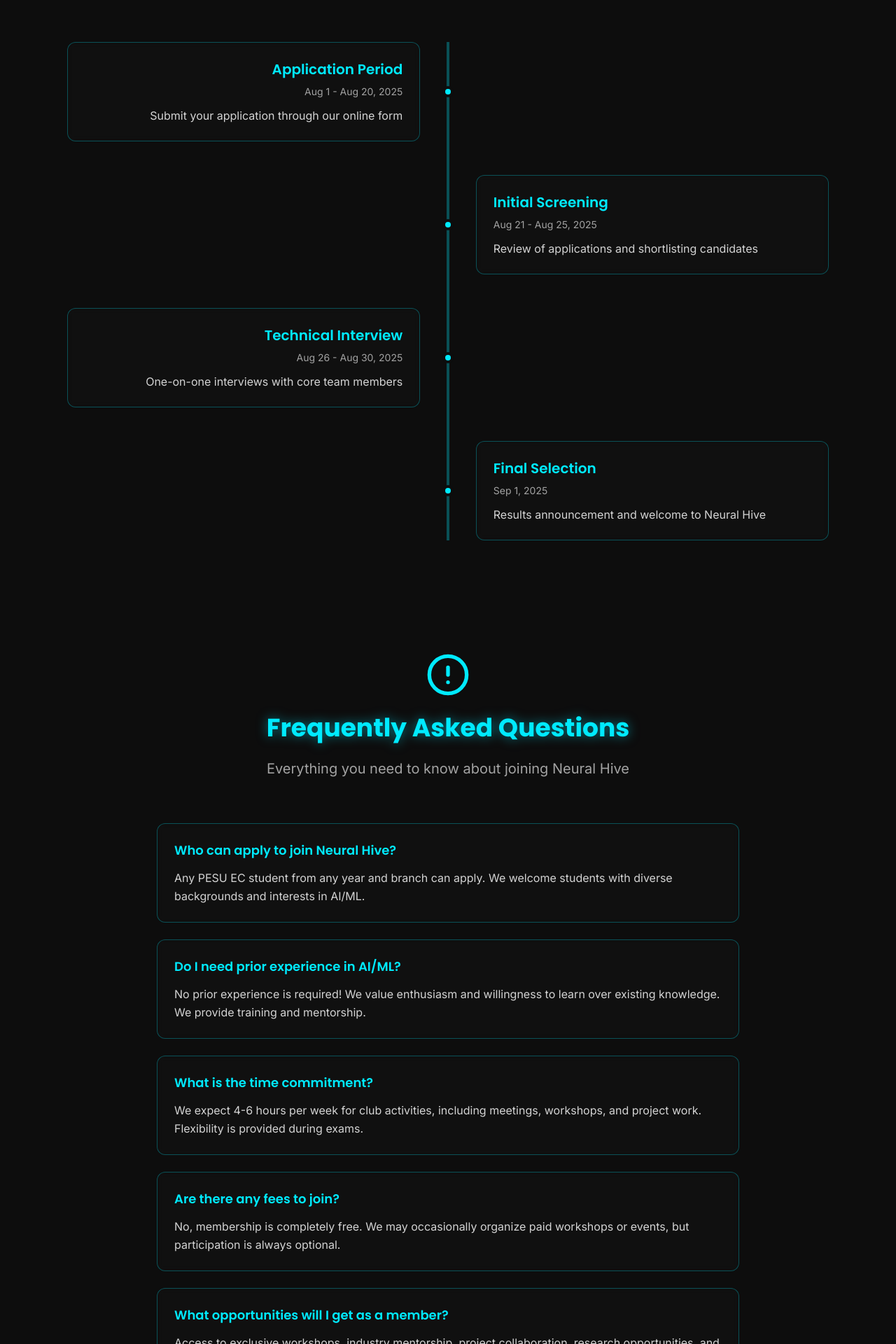
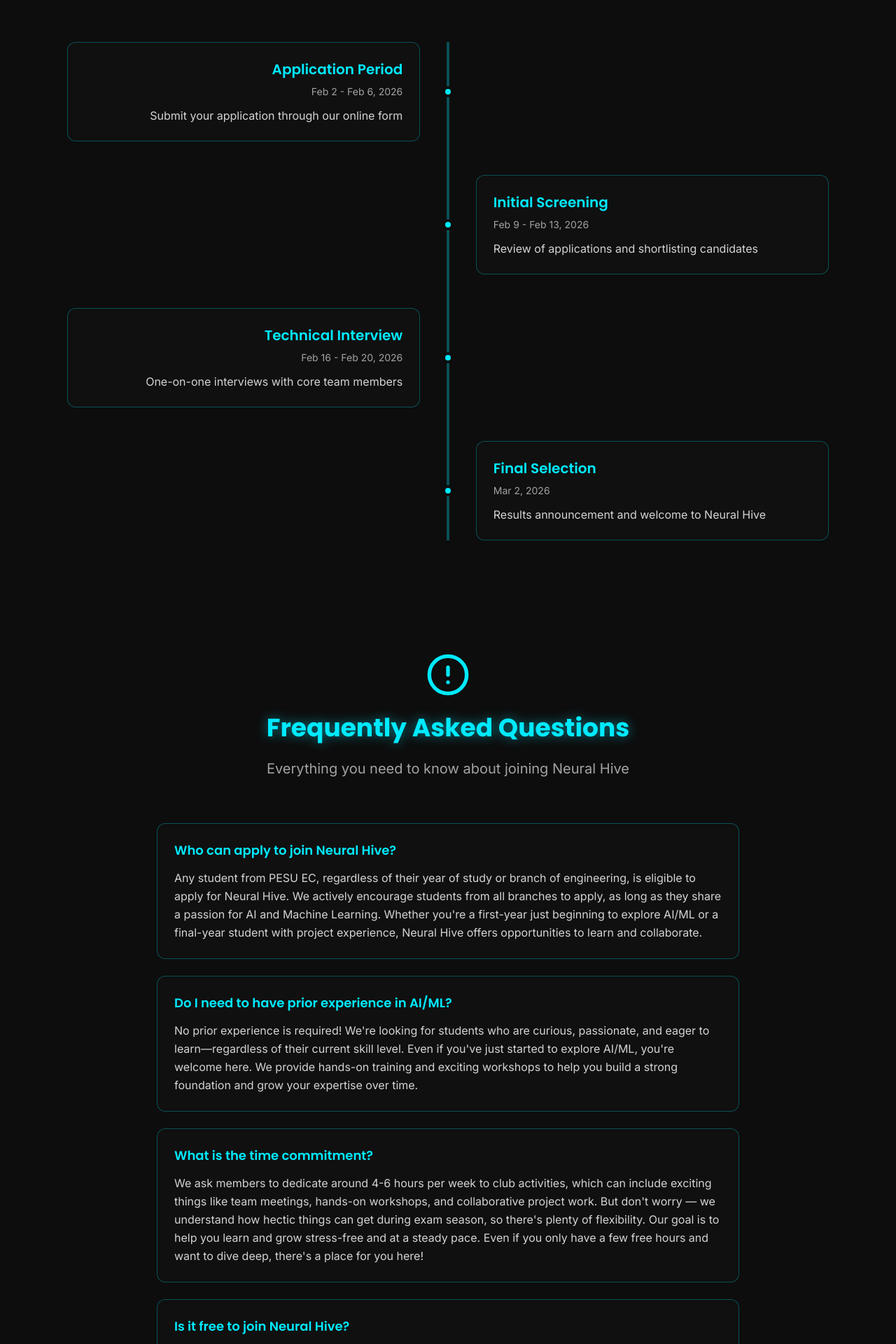
Before and after one commit to rtk5/NH-blog-drafts, a React (Vite) app in the folder website/: page /join in a window 1280 px wide. Shown: the part 720-2640 px from the top of the page at 70% size. Built offline with nearby package versions, Linux system fonts and the light colour scheme.

Commit message:
Edited FAQs and Updated Recruitment dates

```diff
--- a/website/src/pages/Join.tsx
+++ b/website/src/pages/Join.tsx
@@ -6,25 +6,25 @@
   const timeline = [
     {
       phase: 'Application Period',
-      date: 'Aug 1 - Aug 20, 2025',
+      date: 'Feb 2 - Feb 6, 2026',
       description: 'Submit your application through our online form',
       status: 'upcoming'
     },
     {
       phase: 'Initial Screening',
-      date: 'Aug 21 - Aug 25, 2025',
+      date: 'Feb 9 - Feb 13, 2026',
       description: 'Review of applications and shortlisting candidates',
       status: 'upcoming'
     },
     {
       phase: 'Technical Interview',
-      date: 'Aug 26 - Aug 30, 2025',
+      date: 'Feb 16 - Feb 20, 2026',
       description: 'One-on-one interviews with core team members',
       status: 'upcoming'
     },
     {
       phase: 'Final Selection',
-      date: 'Sep 1, 2025',
+      date: 'Mar 2, 2026',
       description: 'Results announcement and welcome to Neural Hive',
       status: 'upcoming'
     }
@@ -33,23 +33,23 @@
   const faqs = [
     {
       question: 'Who can apply to join Neural Hive?',
-      answer: 'Any PESU EC student from any year and branch can apply. We welcome students with diverse backgrounds and interests in AI/ML.'
+      answer: 'Any student from PESU EC, regardless of their year of study or branch of engineering, is eligible to apply for Neural Hive. We actively encourage students from all branches to apply, as long as they share a passion for AI and Machine Learning. Whether you\'re a first-year just beginning to explore AI/ML or a final-year student with project experience, Neural Hive offers opportunities to learn and collaborate.'
     },
     {
-      question: 'Do I need prior experience in AI/ML?',
-      answer: 'No prior experience is required! We value enthusiasm and willingness to learn over existing knowledge. We provide training and mentorship.'
+      question: 'Do I need to have prior experience in AI/ML?',
+      answer: 'No prior experience is required! We\'re looking for students who are curious, passionate, and eager to learn—regardless of their current skill level. Even if you\'ve just started to explore AI/ML, you\'re welcome here. We provide hands-on training and exciting workshops to help you build a strong foundation and grow your expertise over time.'
     },
     {
       question: 'What is the time commitment?',
-      answer: 'We expect 4-6 hours per week for club activities, including meetings, workshops, and project work. Flexibility is provided during exams.'
+      answer: 'We ask members to dedicate around 4-6 hours per week to club activities, which can include exciting things like team meetings, hands-on workshops, and collaborative project work. But don\'t worry — we understand how hectic things can get during exam season, so there\'s plenty of flexibility. Our goal is to help you learn and grow stress-free and at a steady pace. Even if you only have a few free hours and want to dive deep, there\'s a place for you here!'
     },
     {
-      question: 'Are there any fees to join?',
-      answer: 'No, membership is completely free. We may occasionally organize paid workshops or events, but participation is always optional.'
+      question: 'Is it free to join Neural Hive?',
+      answer: 'Yes, it\'s completely free to become a member! Every student is welcome to be a part of our community without worrying about any cost. We may host special workshops or events that have a small fee, but those are always optional. You\'ll never have to pay to be involved, learn, and grow with us'
     },
     {
       question: 'What opportunities will I get as a member?',
-      answer: 'Access to exclusive workshops, industry mentorship, project collaboration, research opportunities, and networking with AI professionals.'
+      answer: 'As a Neural Hive member, you will have some of the most thrilling experiences on campus. Get access to exclusive, hands-on workshops where industry standard tools and ideas come alive. Collaborate on innovative projects, dive into research that solves real world problems. You will also join a vibrant network of AI enthusiasts—from curious beginners to established professionals—that can open doors to internships, competitions, and startup opportunities. If you\'re excited about shaping the future of tech, this is the place to be!'
     }
   ];
 
```
